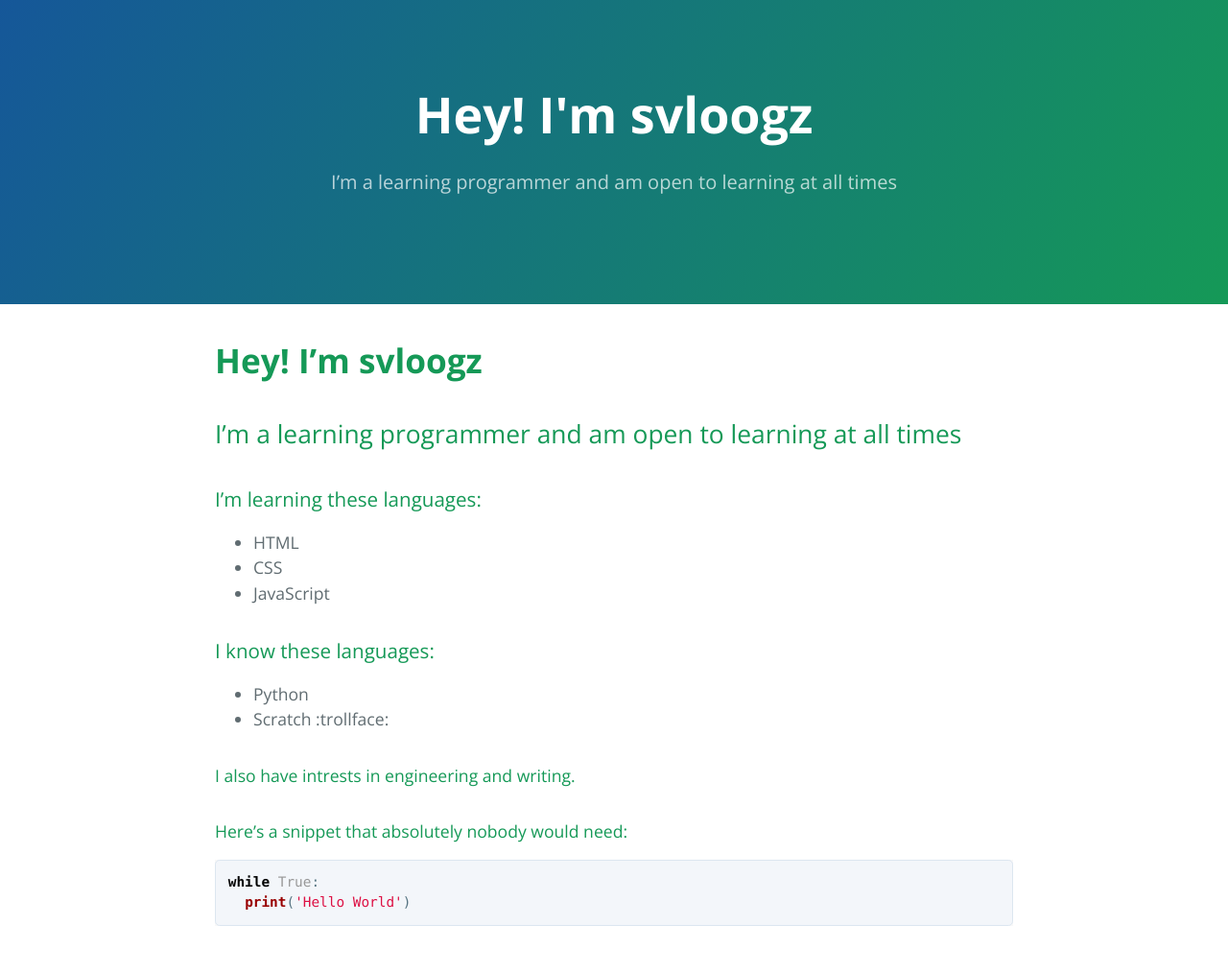
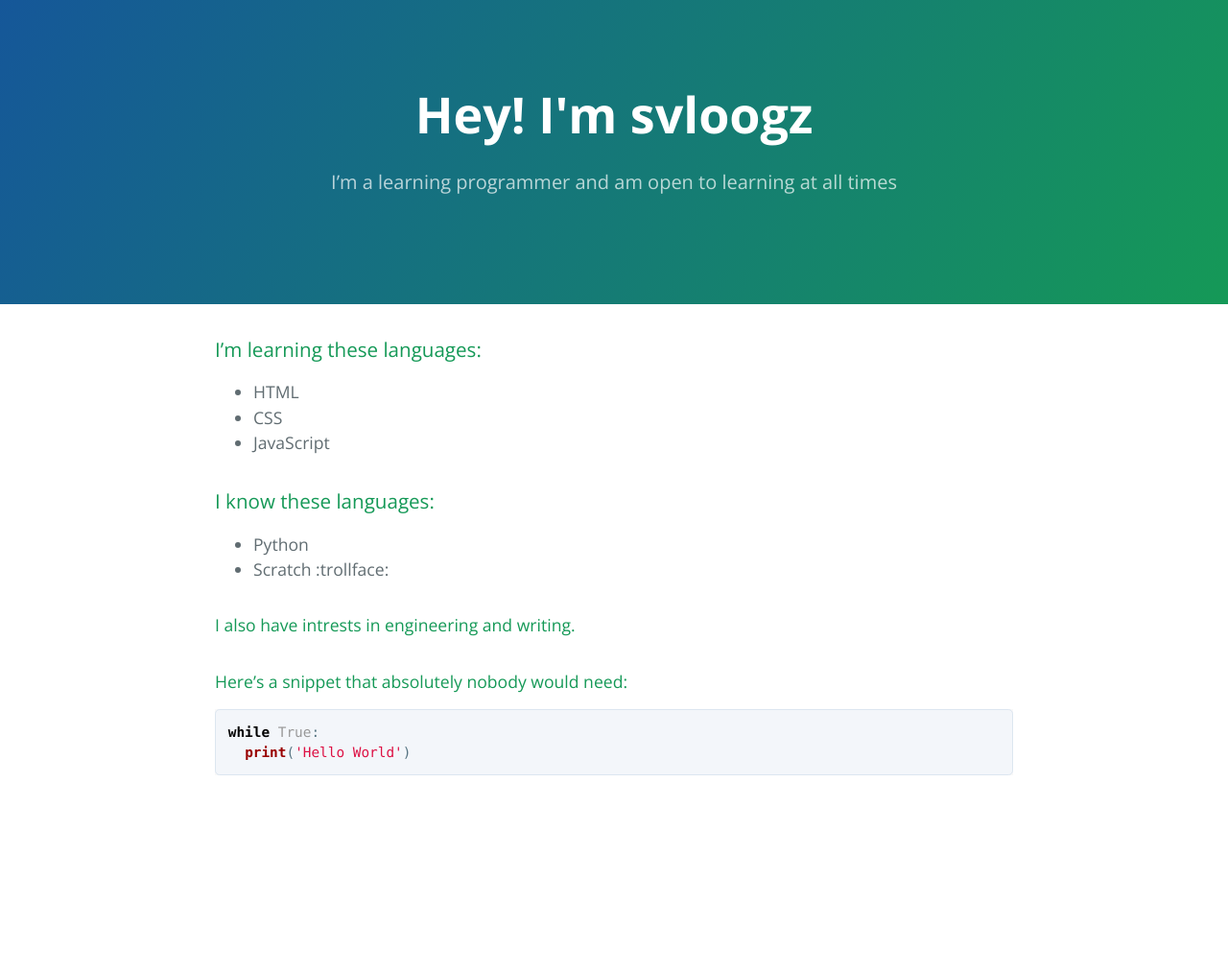
Before and after one commit to slvoog/slvoog.github.io, a Jekyll site: the page built from index.md, in a window 1280 px wide. Shown: the whole page at 96% size. Built offline with Jekyll 4.4.1, drawn with Linux system fonts in a browser that asks for light colours; our own code applies the rules of GitHub Pages for plain Markdown files; after the commit the page ends 900 px from its top, so only the background shows below that.

Commit message:
Update index.md

```diff
--- a/index.md
+++ b/index.md
@@ -1,9 +1,6 @@
 ---
 layout: default
 ---
-
-# **Hey!** **I'm svloogz**
-## I'm a learning programmer and am open to learning at all times
 
 ### I'm learning these languages:
 - HTML
```
